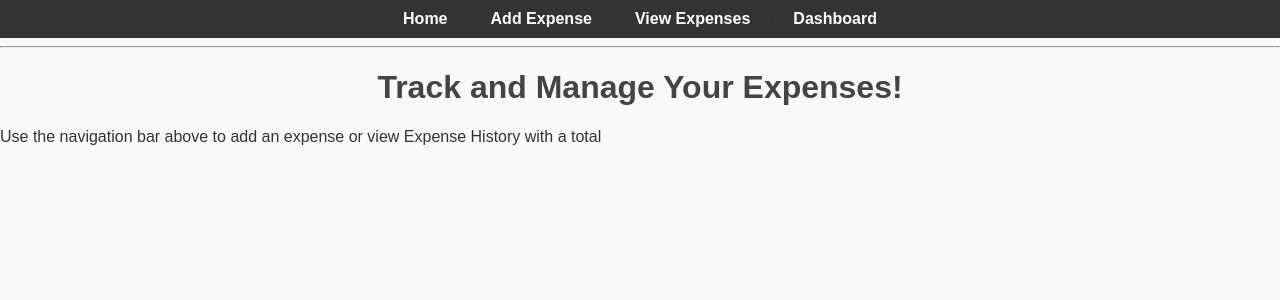
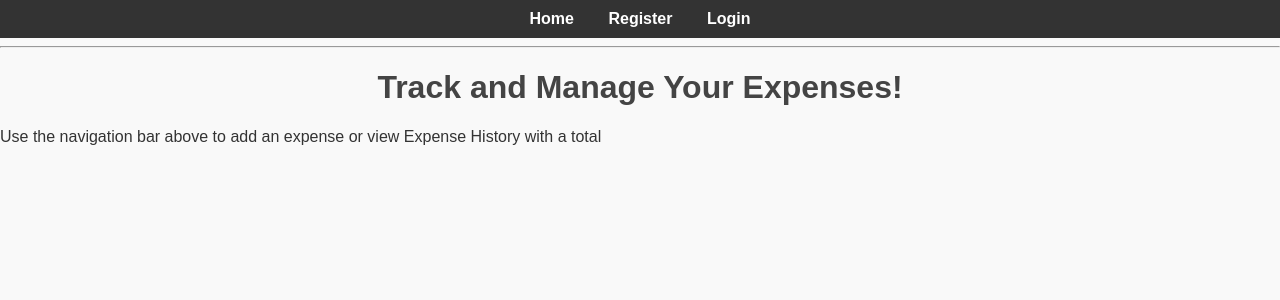
Before and after one commit to KVolguin/financetracker, a Flask app: page / in a window 1280 px wide. Shown: the top 300 px of the page. Run offline with Flask 3, Linux system fonts and the light colour scheme.

Commit message:
Added user login feature, aligned graphs, small graph changes

```diff
--- a/app.py
+++ b/app.py
@@ -1,6 +1,6 @@
 from flask import Flask, request, render_template, redirect, flash, session, Response
 import csv
-
+from werkzeug.security import generate_password_hash, check_password_hash
 import sqlite3
 
 app = Flask(__name__)
@@ -11,80 +11,102 @@ def init_db():
     conn = sqlite3.connect('expenses.db')
     cursor = conn.cursor()
     cursor.execute('''
+        CREATE TABLE IF NOT EXISTS users (
+            id INTEGER PRIMARY KEY AUTOINCREMENT,
+            username TEXT UNIQUE NOT NULL,
+            password TEXT NOT NULL
+        )
+    ''')
+    cursor.execute('''
         CREATE TABLE IF NOT EXISTS expenses (
             id INTEGER PRIMARY KEY AUTOINCREMENT,
             amount REAL NOT NULL,
-            description TEXT NOT NULL
+            description TEXT NOT NULL,
+            category TEXT,
+            date TEXT,
+            user_id INTEGER,
+            FOREIGN KEY (user_id) REFERENCES users (id)
         )
     ''')
     conn.commit()
     conn.close()
 
+
 @app.route('/', methods=['GET'])
 def home():
     return render_template('home.html')
 
+
 @app.route('/add', methods=['GET', 'POST'])
 def add():
+    if 'user_id' not in session:
+        flash('Please log in to add expenses.')
+        return redirect('/login')
+
     if request.method == 'POST':
+        user_id = session['user_id']
         amount = request.form.get('amount')
         description = request.form.get('description')
         category = request.form.get('category')
         date = request.form.get('date')
 
-        # Save the data to the database
         conn = sqlite3.connect('expenses.db')
         cursor = conn.cursor()
-        cursor.execute('INSERT INTO expenses (amount, description, category, date) VALUES (?, ?, ?, ?)',
-                        (amount, description, category, date))
+        cursor.execute('INSERT INTO expenses (amount, description, category, date, user_id) VALUES (?, ?, ?, ?, ?)',
+                       (amount, description, category, date, user_id))
         conn.commit()
         conn.close()
 
         flash('Expense added successfully!')
         return redirect('/view')
 
+    return render_template('add.html')
 
-    # Render the form using the add.html template
-    return render_template('add.html')
 
 @app.route('/view', methods=['GET'])
 def view():
+    if 'user_id' not in session:
+        flash('Please log in to view your expenses.')
+        return redirect('/login')
+
+    user_id = session['user_id']
     category = request.args.get('category')
     date = request.args.get('date')
 
     conn = sqlite3.connect('expenses.db')
     cursor = conn.cursor()
 
-    # Fetch all columns, includign category and date
-    query = 'SELECT id, amount, description, category, date FROM expenses'
-    params = []
+    query = 'SELECT id, amount, description, category, date FROM expenses WHERE user_id = ?'
+    params = [user_id]
 
     if category:
-        query += ' WHERE category = ?'
+        query += ' AND category = ?'
         params.append(category)
 
     if date:
-        query += ' AND date = ?' if 'WHERE' in query else ' WHERE date = ?'
+        query += ' AND date = ?'
         params.append(date)
 
     cursor.execute(query, params)
     expenses = cursor.fetchall()
 
-    # Calculate total expenses
-    cursor.execute('SELECT SUM(amount) FROM expenses' + (' WHERE category = ?' if category else '') + (' AND date = ?' if date else ''), params)
+    cursor.execute('SELECT SUM(amount) FROM expenses WHERE user_id = ?', (user_id,))
     total = cursor.fetchone()[0] or 0
 
     conn.close()
+    return render_template('view.html', expenses=expenses, total=round(total, 2))
 
-    return render_template('view.html', expenses=expenses, total=round(total, 2))
 
 @app.route('/edit/<int:expense_id>', methods=['GET', 'POST'])
 def edit(expense_id):
+    if 'user_id' not in session:
+        flash('Please log in to edit expenses.')
+        return redirect('/login')
+
     conn = sqlite3.connect('expenses.db')
     cursor = conn.cursor()
 
     if request.method == 'POST':
-        # Update the expense in the database
         amount = request.form.get('amount')
         description = request.form.get('description')
         category = request.form.get('category')
@@ -97,15 +119,19 @@ def edit(expense_id):
         flash('Expense updated successfully!')
         return redirect('/view')
 
-    # Fetch the current expense details
     cursor.execute('SELECT amount, description, category, date FROM expenses WHERE id = ?', (expense_id,))
     expense = cursor.fetchone()
     conn.close()
 
     return render_template('edit.html', expense_id=expense_id, expense=expense)
 
+
 @app.route('/delete/<int:expense_id>', methods=['POST'])
 def delete(expense_id):
+    if 'user_id' not in session:
+        flash('Please log in to delete expenses.')
+        return redirect('/login')
+
     conn = sqlite3.connect('expenses.db')
     cursor = conn.cursor()
     cursor.execute('DELETE FROM expenses WHERE id = ?', (expense_id,))
@@ -114,42 +140,99 @@ def delete(expense_id):
     flash('Expense deleted successfully!')
     return redirect('/view')
 
+
 @app.route("/export", methods=['GET'])
 def export():
+    if 'user_id' not in session:
+        flash('Please log in to export expenses.')
+        return redirect('/login')
+
+    user_id = session['user_id']
     conn = sqlite3.connect('expenses.db')
     cursor = conn.cursor()
-    cursor.execute('SELECT id, amount, description, category, date FROM expenses')
+    cursor.execute('SELECT id, amount, description, category, date FROM expenses WHERE user_id = ?', (user_id,))
     expenses = cursor.fetchall()
     conn.close()
 
-    # Create CSV response
     def generate():
-        # Write CSV header
         yield ','.join(['ID', 'Amount', 'Description', 'Category', 'Date']) + '\n'
-        # Write each expense as a CSV row
         for expense in expenses:
             yield ','.join(map(str, expense)) + '\n'
 
-    return Response(generate(), mimetype='text/csv', headers = {
+    return Response(generate(), mimetype='text/csv', headers={
         'Content-Disposition': 'attachment; filename=expenses.csv'
     })
 
 
-@app.route('/dashboard', methods=(['GET']))
+@app.route('/dashboard', methods=['GET'])
 def dashboard():
+    if 'user_id' not in session:
+        flash('Please log in to view the dashboard.')
+        return redirect('/login')
+
+    user_id = session['user_id']
+
     conn = sqlite3.connect('expenses.db')
     cursor = conn.cursor()
-
-    # Fetch data for visualizations
-    cursor.execute('SELECT category, SUM(amount) FROM expenses GROUP BY category')
+    cursor.execute('SELECT category, SUM(amount) FROM expenses WHERE user_id = ? GROUP BY category', (user_id,))
     category_data = cursor.fetchall()
-
-    cursor.execute('SELECT date, SUM(amount) FROM expenses GROUP BY date ORDER BY date')
+    cursor.execute('SELECT date, SUM(amount) FROM expenses WHERE user_id = ? GROUP BY date ORDER BY date', (user_id,))
     date_data = cursor.fetchall()
     conn.close()
 
-    # Pass data to template
     return render_template('dashboard.html', category_data=category_data, date_data=date_data)
+
+
+@app.route('/register', methods=['GET', 'POST'])
+def register():
+    if request.method == 'POST':
+        username = request.form['username']
+        password = request.form['password']
+        hashed_password = generate_password_hash(password)
+
+        conn = sqlite3.connect('expenses.db')
+        cursor = conn.cursor()
+
+        try:
+            cursor.execute('INSERT INTO users (username, password) VALUES(?, ?)', (username, hashed_password))
+            conn.commit()
+            flash('Account created successfully! Please log in.')
+            return redirect('/login')
+        except sqlite3.IntegrityError:
+            flash('Username already exists. Try a different one.')
+        finally:
+            conn.close()
+
+    return render_template('register.html')
+
+
+@app.route('/login', methods=['GET', 'POST'])
+def login():
+    if request.method == 'POST':
+        username = request.form['username']
+        password = request.form['password']
+
+        conn = sqlite3.connect('expenses.db')
+        cursor = conn.cursor()
+        cursor.execute('SELECT id, password FROM users WHERE username = ?', (username,))
+        user = cursor.fetchone()
+        conn.close()
+
+        if user and check_password_hash(user[1], password):
+            session['user_id'] = user[0]
+            flash('Login successful!')
+            return redirect('/view')
+        else:
+            flash('Invalid username or password.')
+
+    return render_template('login.html')
+
+
+@app.route('/logout')
+def logout():
+    session.pop('user_id', None)
+    flash('Logged out successfully.')
+    return redirect('/login')
 
 if __name__ == "__main__":
     init_db()
--- a/static/style.css
+++ b/static/style.css
@@ -88,7 +88,7 @@ button:hover {
 }
 
 .chart-container {
-    flex 1;
+    flex: 1;
     width: 45%;
     max-width: 45%; /* Adjust size to fit 2 charts side by side */
     margin: 20px auto;
--- a/templates/base.html
+++ b/templates/base.html
@@ -8,11 +8,18 @@
 </head>
 <body>
     <nav>
-        <a href="/">Home</a> |
-        <a href="/add">Add Expense</a> |
-        <a href="/view">View Expenses</a> |
-        <a href="/dashboard">Dashboard</a>
+        <a href="/">Home</a>
+        {% if 'user_id' in session %}
+            <a href="/add">Add Expense</a>
+            <a href="/view">View Expenses</a>
+            <a href="/dashboard">Dashboard</a>
+            <a href="/logout">Logout</a>
+        {% else %}
+            <a href="/register">Register</a>
+            <a href="/login">Login</a>
+        {% endif %}
     </nav>
+
     <hr>
 
     <!-- Flash Messages -->
--- a/templates/dashboard.html
+++ b/templates/dashboard.html
@@ -32,7 +32,7 @@
         data: {
             labels: categoryLabels,
             datasets: [{
-                label: 'Expenses by Category',
+                label: 'Total Spent in this Category: ',
                 data: categoryValues,
                 backgroundColor: ['#FF6384', '#36A2EB', '#FFCE56', '#4CAF50', '#F44336']
             }]
```
Also changed, not shown: templates/login.html (added, +14 -0 lines), templates/register.html (added, +14 -0 lines).
